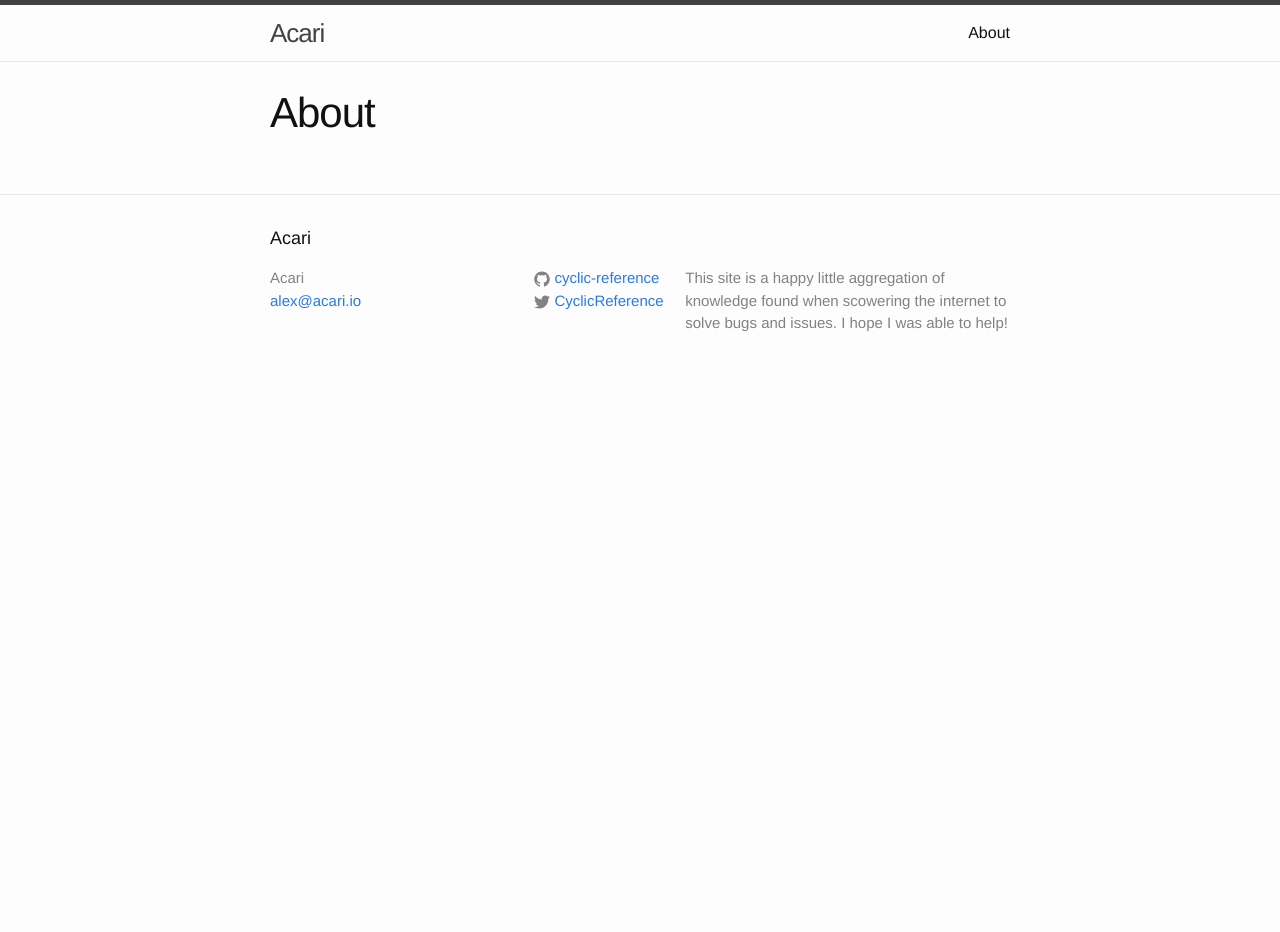
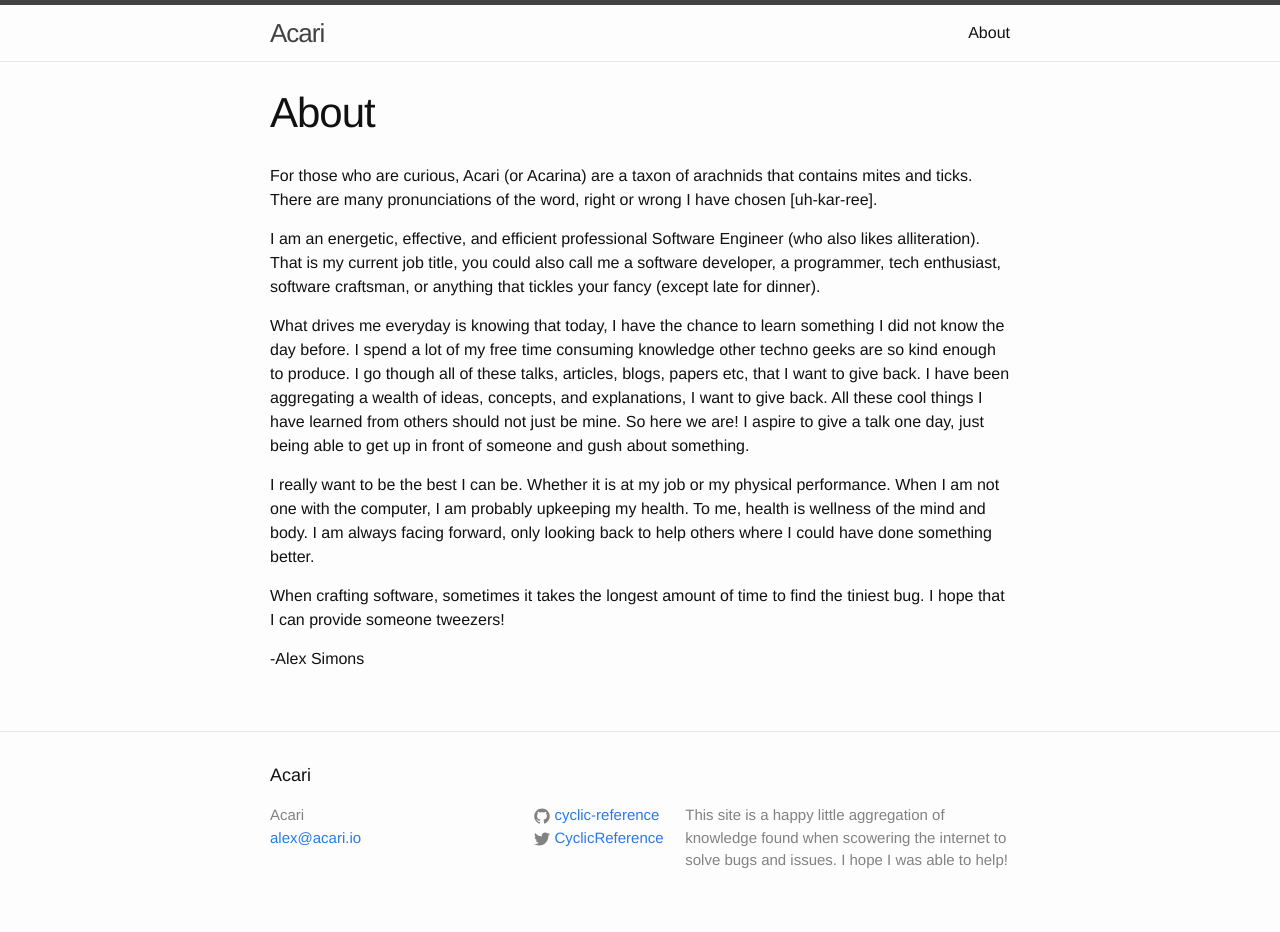
Before and after one commit to Unthrottled/blog, a Jekyll site: the page built from about.md, in a window 1280 px wide. Built offline with Jekyll 4.4.1, drawn with Linux system fonts in a browser that asks for light colours; before the commit the page ends 900 px from its top, so only the background shows below that.

Commit message:
More about.

```diff
--- a/about.md
+++ b/about.md
@@ -3,3 +3,27 @@ layout: page
 title: About
 permalink: /about/
 ---
+
+For those who are curious, Acari (or Acarina) are a taxon of arachnids that contains mites and ticks.
+There are many pronunciations of the word, right or wrong I have chosen [uh-kar-ree].
+
+I am an energetic, effective, and efficient professional Software Engineer (who also likes alliteration).
+That is my current job title, you could also call me a software developer, a programmer, tech enthusiast, software craftsman, or anything that tickles your fancy (except late for dinner).
+
+What drives me everyday is knowing that today, I have the chance to learn something I did not know the day before.
+I spend a lot of my free time consuming knowledge other techno geeks are so kind enough to produce.
+I go though all of these talks, articles, blogs, papers etc, that I want to give back.
+I have been aggregating a wealth of ideas, concepts, and explanations, I want to give back.
+All these cool things I have learned from others should not just be mine.
+So here we are!
+I aspire to give a talk one day, just being able to get up in front of someone and gush about something.
+
+I really want to be the best I can be. Whether it is at my job or my physical performance.
+When I am not one with the computer, I am probably upkeeping my health.
+To me, health is wellness of the mind and body.
+I am always facing forward, only looking back to help others where I could have done something better.
+
+When crafting software, sometimes it takes the longest amount of time to find the tiniest bug.
+I hope that I can provide someone tweezers!
+
+\-Alex Simons
```
Also changed, not shown: assets/images/reach_purple.png (added).
